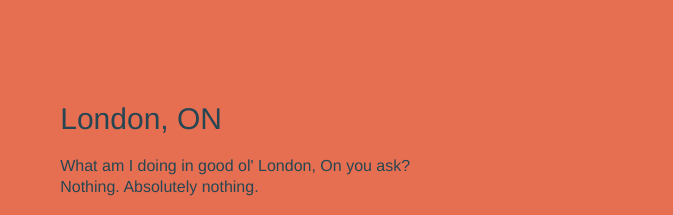
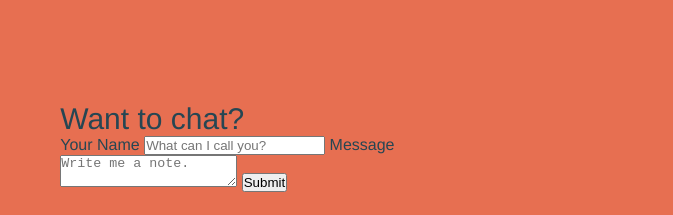
Before and after one commit to ShannonNell/snell-travel, a plain HTML site: page index.html in a window 1280 px wide. Shown: the part 3271-3486 px from the top of the page, 607-1280 px from the left. Drawn offline with Linux system fonts and the light colour scheme.

Commit message:
add contact form

```diff
--- a/index.html
+++ b/index.html
@@ -169,6 +169,19 @@
             loading="lazy">
             </iframe>
 
+            <div class="contact-form">
+                <h3>Want to chat?</h3>
+                <form>
+                    <label for="contact-name">Your Name</label>
+                    <input type="text" id="contact-name" placeholder="What can I call you?" />
+
+                    <label for="contact-message">Message</label>
+                    <textarea id="contact-message" placeholder="Write me a note."></textarea>
+
+                    <button type="submit">Submit</button>
+                </form>
+            </div>
+
             <div>
                 <h3>London, ON</h3>
                 <p>
```
